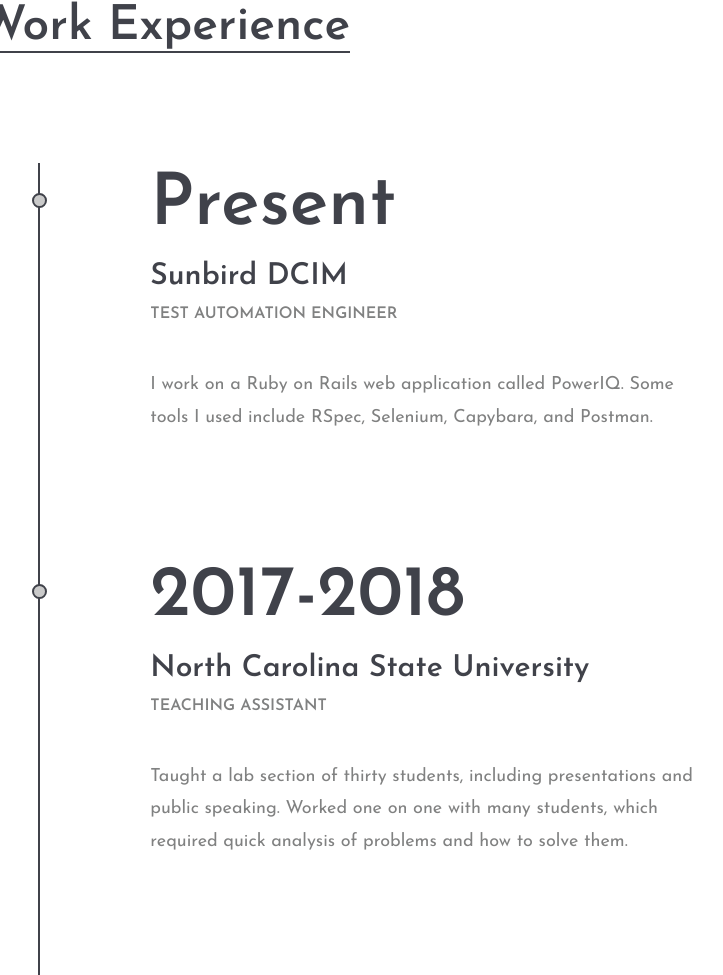
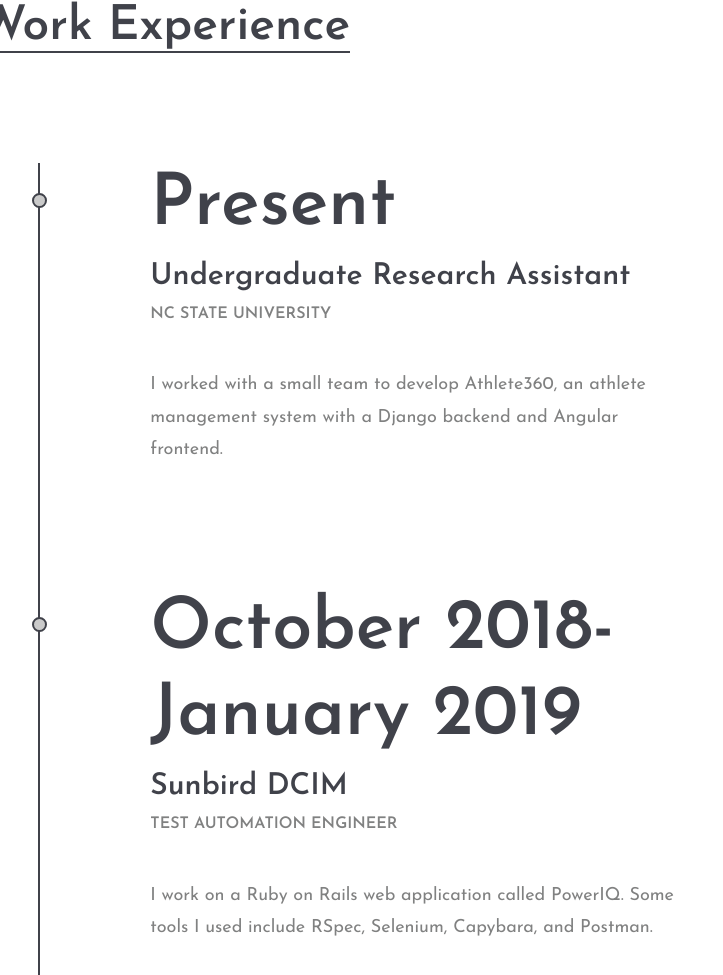
Before and after one commit to jmmacdo4/jmmacdo4.github.io, a plain HTML site: page index.html in a window 1280 px wide. Shown: the part 1359-2334 px from the top of the page, without its empty margins (250-973 px from the left). Drawn offline with Linux system fonts and the light colour scheme.

Commit message:
Updated work history

```diff
--- a/index.html
+++ b/index.html
@@ -113,6 +113,12 @@
 					<ul class="resume-list">
 						<li>
 							<h2>Present</h2>
+							<h3>Undergraduate Research Assistant</h3>
+							<h4>NC State University</h4>
+							<p>I worked with a small team to develop Athlete360, an athlete management system with a Django backend and Angular frontend.</p>
+						</li>
+						<li>
+							<h2>October 2018-January 2019</h2>
 							<h3>Sunbird DCIM</h3>
 							<h4>Test Automation Engineer</h4>
 							<p>I work on a Ruby on Rails web application called PowerIQ. Some tools I used include RSpec, Selenium, Capybara, and Postman.</p>
```
